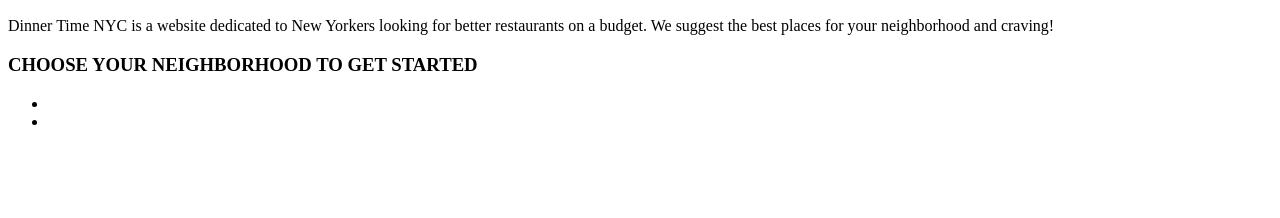
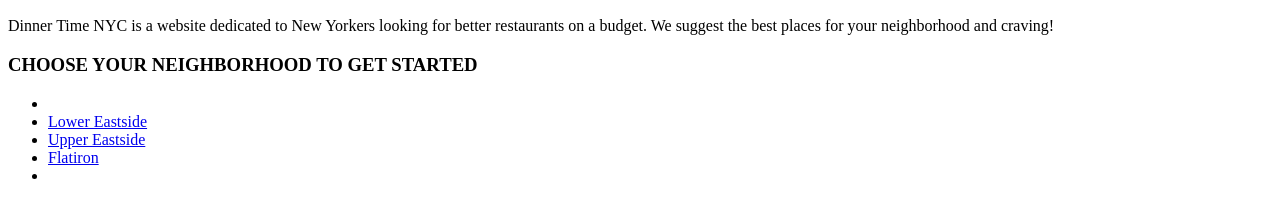
Before and after one commit to marymayo/Final-Project, a plain HTML site: page index.html in a window 1280 px wide. Shown: the part 194-412 px from the top of the page. Drawn offline with Linux system fonts and the light colour scheme.

Commit message:
added pages

```diff
--- a/index.html
+++ b/index.html
@@ -15,6 +15,9 @@
         <h3> CHOOSE YOUR NEIGHBORHOOD TO GET STARTED</h3>
         <ul>
             <li><a href="/pages/EastVillage.html"> </a> </li>
+            <li><a href="/pages/LES.html"> Lower Eastside </a> </li>
+            <li><a href="/pages/UpperEastSide.html"> Upper Eastside </a> </li>
+            <li><a href="/pages/Flatiron.html"> Flatiron </a> </li>
             <li><a href=""></a> </li>
         </ul>
     </div>
```
